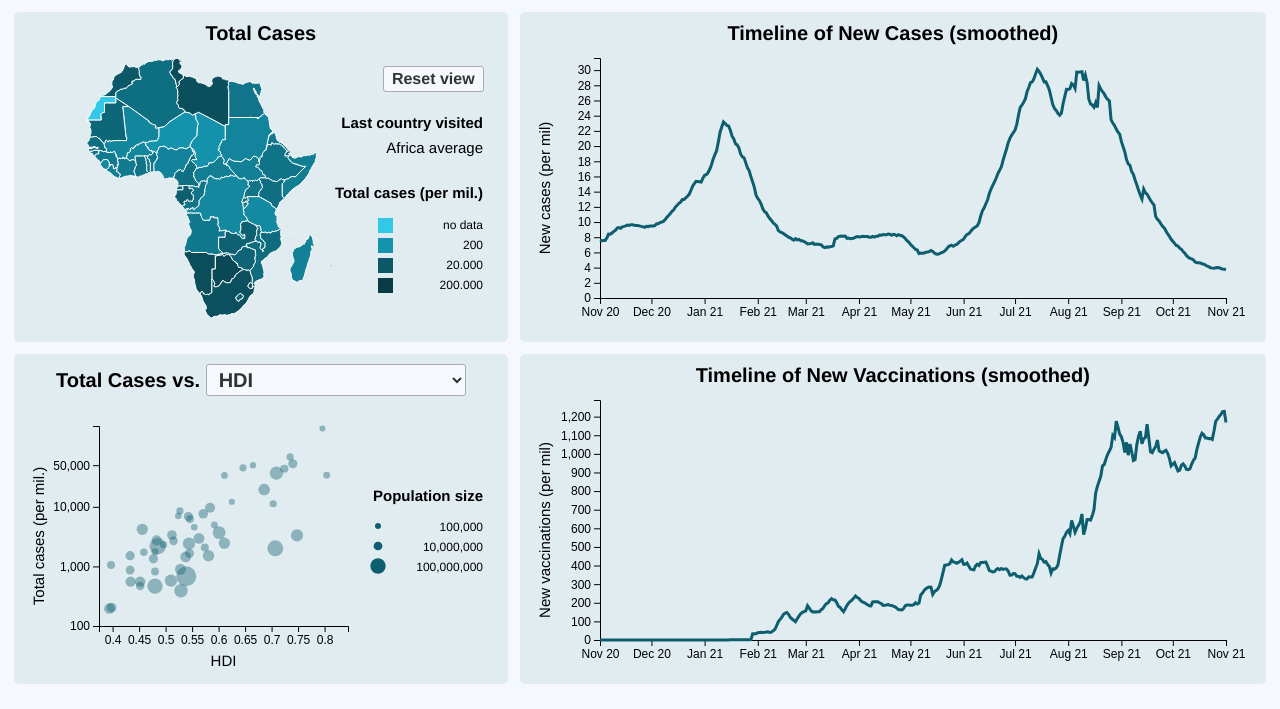
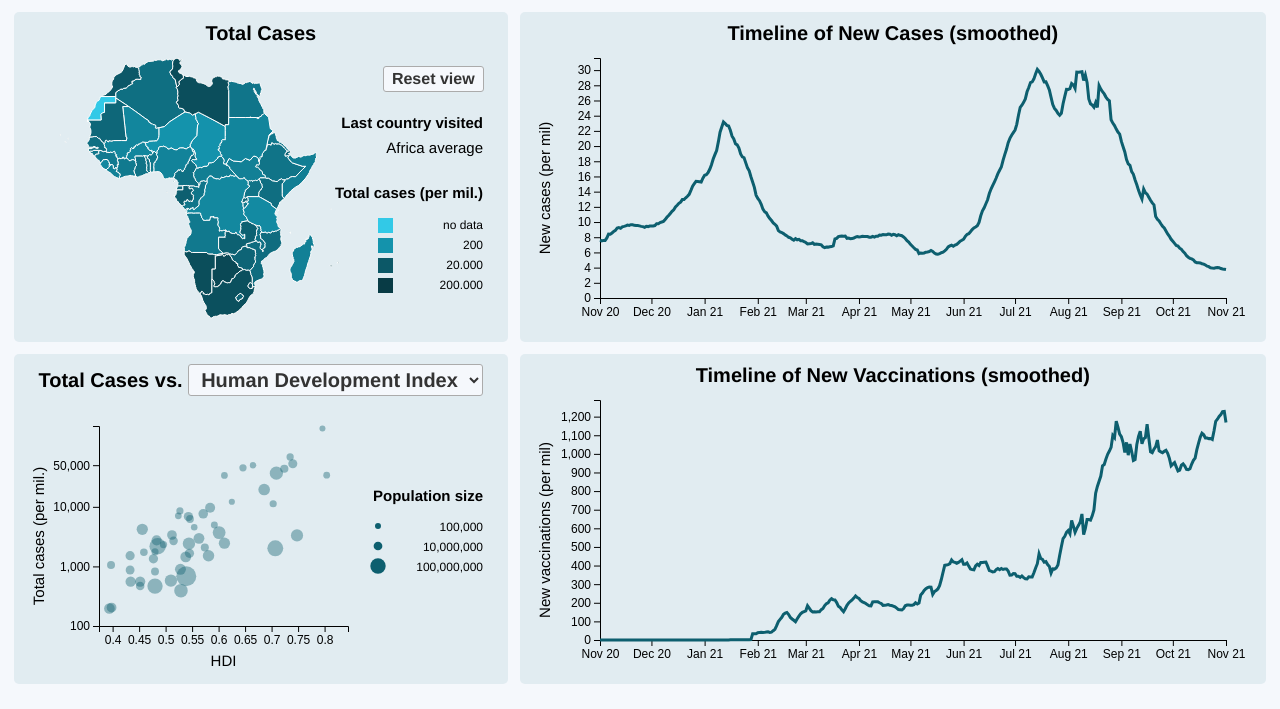
Before and after one commit to f-krause/veda_23_covid_dashboard, a plain HTML site: page dashboard/index.html in a window 1280 px wide. Shown: the part 91-800 px from the top of the page. Drawn offline with nearby package versions, Linux system fonts and the light colour scheme.

Commit message:
uses full HDI name

```diff
--- a/dashboard/index.html
+++ b/dashboard/index.html
@@ -24,7 +24,7 @@
             <div class="row" id="left_row2" align="center">
                 <h2 id="corr_header">Total Cases vs.
                     <select name="corr_variables" id="dropCorrVar" align="centre">
-                        <option value="human_development_index">HDI</option>
+                        <option value="human_development_index">Human Development Index</option>
                         <option value="gdp_per_capita">GDP per Capita</option>
                         <option value="extreme_poverty">Extreme Poverty</option>
                         <option value="handwashing_facilities">Handwashing Facilities</option>
```
